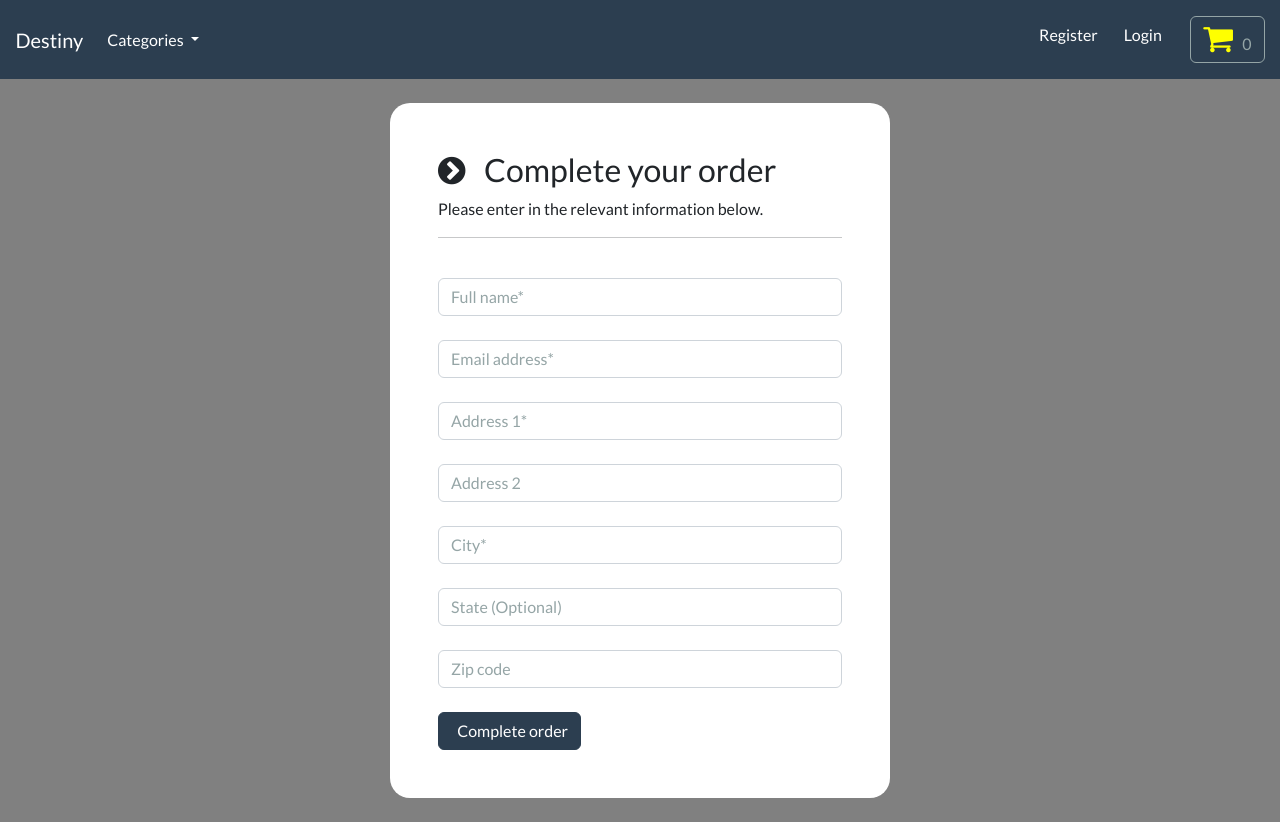
After one commit to Dop-dd/online-shop, a Django app: page /payment/checkout in a window 1280 px wide. The commit adds this page. Run offline with Django 4.2, Linux system fonts and the light colour scheme; data comes from the database, SQL or seed files in the repository; both versions use the stored data as it was after the commit; some libraries are stand-ins or nearby versions.

```diff
--- a/ecommerce/payment/admin.py
+++ b/ecommerce/payment/admin.py
@@ -1,6 +1,10 @@
 from django.contrib import admin
 
-from . models import ShippingAddress
+from . models import ShippingAddress, Order, OrderItem
 # Register your models here.
 
 admin.site.register(ShippingAddress)
+
+admin.site.register(Order)
+
+admin.site.register(OrderItem)
--- /dev/null
+++ b/ecommerce/payment/templates/payment/checkout.html
@@ -0,0 +1,103 @@
+
+{% include "store/base.html" %}
+
+{% load static %}
+
+
+{% block content %}
+
+<style>
+    body    {
+        background-color: gray;
+    }
+</style>
+
+    <body>
+        <br>
+
+        <div class="container bg-white shadow-md p-5" style="width:500px; border-radius:20px;">
+
+            <form id="form">
+
+                <div>
+
+                    <h3> <i class="fa fa-chevron-circle-right" aria-hidden="true"></i> &nbsp; Complete your order </h3>
+
+                    <p> Please enter in the relevant information below. </p>
+
+                    <hr>
+
+                    <br>
+
+                    <div class="form-field">
+                        <input class="form-control validate" id="name" type="text" placeholder="Full name*" autocomplete="off" value="{{shipping.full_name}}" required>
+
+                    </div>
+                    <br>
+
+                    <div class="form-field">
+                        <input class="form-control validate" id="email" type="email" placeholder="Email address*" autocomplete="off" value="{{shipping.email}}" required>
+
+                    </div>
+                    <br>
+
+                    <div class="form-field">
+                        <input class="form-control validate" id="address1" type="text" placeholder="Address 1*" autocomplete="off" value="{{shipping.address1}}" required>
+
+                    </div>
+                    <br>
+
+
+                    <div class="form-field">
+                        <input class="form-control validate" id="address2" type="text" placeholder="Address 2" autocomplete="off" value="{{shipping.address2}}" required>
+
+                    </div>
+                    <br>
+
+                    <div class="form-field">
+                        <input class="form-control validate" id="city" type="text" placeholder="City*" autocomplete="off" value="{{shipping.city}}" required>
+
+                    </div>
+                    <br>
+
+                    <div class="form-field">
+                        <input class="form-control" id="state" type="text" placeholder="State (Optional)" autocomplete="off" value="{{shipping.state}}">
+
+                    </div>
+                    <br>
+
+
+                    <div class="form-field">
+                        <input class="form-control" id="zipcode" type="text" placeholder="Zip code" autocomplete="off" value="{{shipping.zipcode}}">
+
+                    </div>
+
+                </div>
+                <br>
+
+               <button id="complete-order" type="submit" class="btn btn-primary navbar-btn text-white"> &nbsp; Complete order </button>
+
+                <br>
+
+            </form>
+
+        </div>
+        <br>
+
+    </body>
+
+
+    <!-- Ajax integration -->
+
+    <script>
+
+
+
+
+   </script>
+
+
+
+
+
+{% endblock %}
--- a/ecommerce/payment/urls.py
+++ b/ecommerce/payment/urls.py
@@ -1,7 +1,11 @@
 from django.urls import path
+
 from . import views
 
 urlpatterns = [
+
+    path('checkout', views.checkout, name="checkout"),
+
     path('payment-success', views.payment_success, name="payment-success"),
 
     path('payment-failed', views.payment_failed, name="payment-failed"),
--- a/ecommerce/payment/views.py
+++ b/ecommerce/payment/views.py
@@ -1,6 +1,31 @@
 from django.shortcuts import render
 
+from . models import ShippingAddress
+
 # Create your views here.
+
+def checkout(request):
+    # user with account pre- fill form
+
+    if request.user.is_authenticated:
+
+        try:
+            # authentiate users with shipping information
+
+            shipping_address = ShippingAddress.objects.get(user=request.user.id)
+            context = {'shipping': shipping_address}
+
+            return render(request, 'payment/checkout.html', context=context)
+
+        except:
+             # authentiate users with NO shipping information
+
+             return render(request, 'payment/checkout.html')
+    else:
+
+        return render(request, 'payment/checkout.html')
+
+
 def payment_success(request):
 
     return render(request, 'payment/payment-success.html')
```
Also changed, not shown: ecommerce/cart/templates/cart/cart-summary.html (+4 -5 lines), ecommerce/payment/models.py (+41 -0 lines), ecommerce/db.sqlite3, ecommerce/payment/migrations/0005_order_orderitem.py (added).
